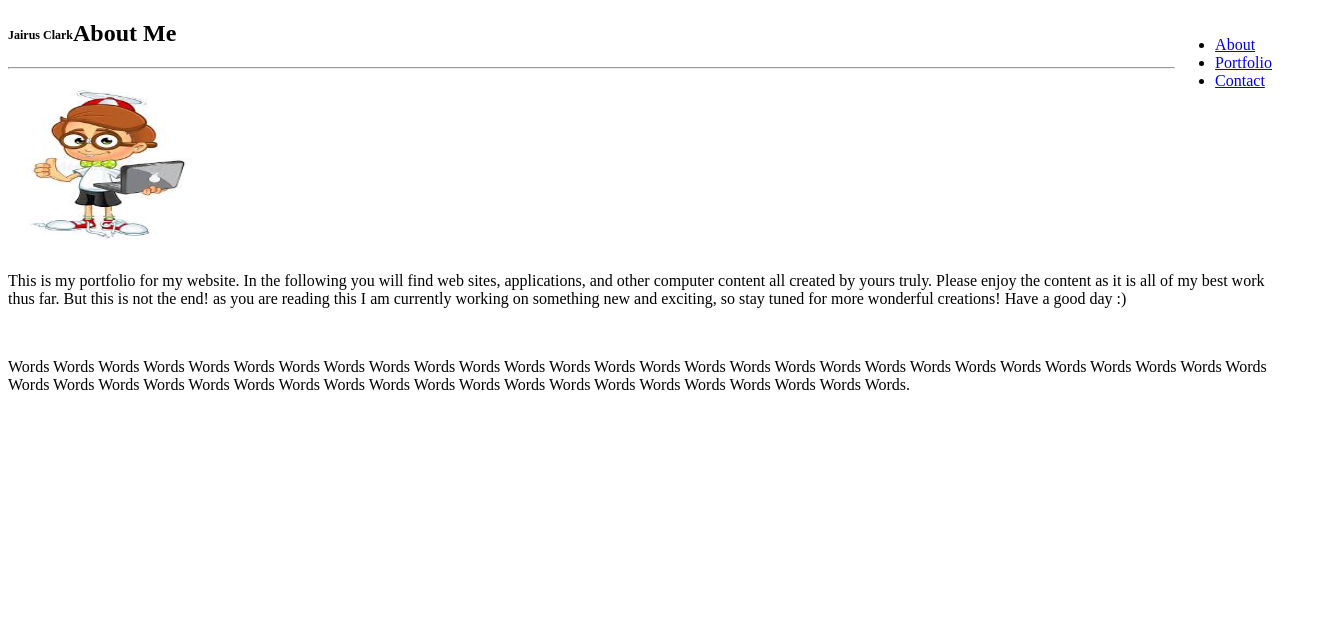
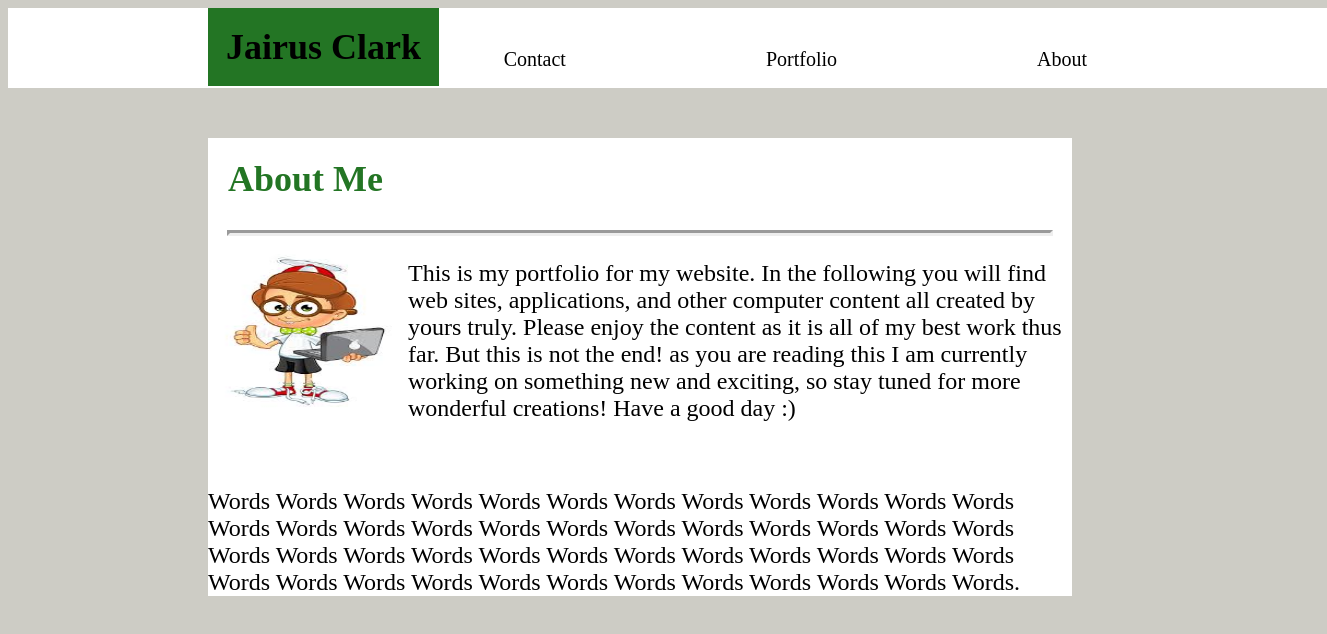
Before and after one commit to JaiClark/Jairus_Portfolio, a plain HTML site: page index.html in a window 1280 px wide. Shown: the whole page, 1327 px wide, since content can reach past the window. Drawn offline with Linux system fonts and the light colour scheme; files whose address does not match are found by name.

Commit message:
New Updates

```diff
--- a/style.css
+++ b/style.css
@@ -1,10 +1,72 @@
 h1 {
-    background-color: 04D48F;
-    font-family: Times New Roman;
-    font-size: 12px;
+    background-color: #237524;
+    font-family: 'Times New Roman';
+    float: left;
+    padding: 15px;
+    font-size: 36px;
+    margin-left: 200px;
+    margin-top: 0px;
+    border: 3px solid #237524;
+    clear: both;
+}
+
+h2{
+    color: #237524;
+    font-size: 36px;
+    margin-left: 20px;
+    padding-top: 20px;
+    padding-bottom: 0px;
+}
+
+ul {
+    list-style-type: none;
+    background-color: #ffffff;
+    font-size: 20px;
+    padding: 40px;
+    padding-left: 15px;
+    margin-top: 0px;
+    width: 100%;
+    word-spacing: 10px;
+}
+
+li {
+    float: right;
+    margin-right: 200px;
+
+}
+
+a {
+    text-decoration: none;
+    color: black;
+
+}
+
+body {
+    background: #CDCCC5;
+}
+
+section {
+    clear: both;
+    margin-left: 200px;
+    margin-top: 50px;
+    margin-right: 200px;
+    background-color: #ffffff;
+}
+
+img {
     float: left;
 }
 
-ul {
-    float: right;
+p {
+    font-size: 24px;
 }
+
+hr {
+    border-width: 3px;
+    color: #CDCCC5;
+    width: 95%;
+}
+
+header {
+    clear: both;
+}
```
